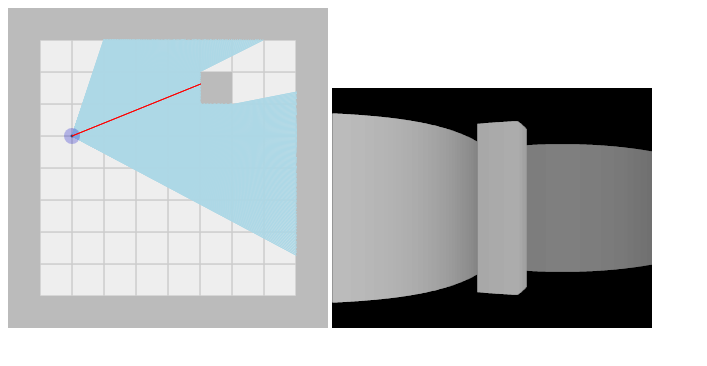
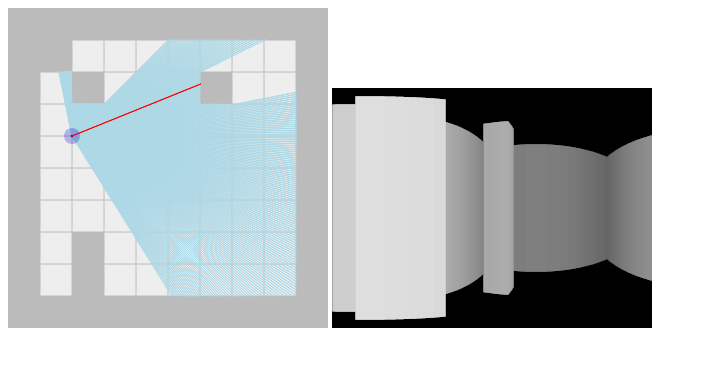
Before and after one commit to shinypb/rayc, a plain HTML site: page index.html in a window 1280 px wide. Shown: the whole page, without its empty margins (0-707 px from the left). Drawn offline with Linux system fonts and the light colour scheme.

Commit message:
Break things up a bit

```diff
--- a/index.html
+++ b/index.html
@@ -4,130 +4,160 @@
     <canvas id="c"></canvas>
     <canvas id="viewport"></canvas>
   </body>
-  <script>
-    (function() {
-      var kGridColor = '#ccc'
-      var kBlockSize = 32;
-      var kCircleFill = 'rgba(0, 0, 200, 0.25)';
-      var kCircleStroke = 'rgba(0, 0, 50, 0.75)';
-      var kCircleRadius = 8;
-      var kBlockColor = '#bbb';
+  <script>console.log('----------', new Date);</script>
+  <script id="rconst">
+    window.RConst = {
+      kBlockSize: 32,
 
-      var kKeyLeft = 37;
-      var kKeyUp = 38;
-      var kKeyRight = 39;
-      var kKeyDown = 40;
+      //  Visual appearance
+      kBlockColor: '#bbb',
+      kGridColor: '#ccc',
+      kPointFill: 'rgba(0, 0, 200, 0.25)',
+      kPointStroke: 'rgba(0, 0, 50, 0.75)',
+      kPointRadius: 8,
 
+      // Key codes
+      kKeyLeft: 37,
+      kKeyUp: 38,
+      kKeyRight: 39,
+      kKeyDown: 40,
 
-      var kMap = [
-        "1 1 1 1 1 1 1 1 1 1",
-        "1 0 0 0 0 0 0 0 0 1",
-        "1 0 0 0 0 0 1 0 0 1",
-        "1 0 0 0 0 0 0 0 0 1",
-        "1 0 0 0 0 0 0 0 0 1",
-        "1 0 0 0 0 0 0 0 0 1",
-        "1 0 0 0 0 0 0 0 0 1",
-        "1 0 0 0 0 0 0 0 0 1",
-        "1 0 0 0 0 0 0 0 0 1",
-        "1 1 1 1 1 1 1 1 1 1",
-      ];
-      var kSolidityMap = kMap.map(function(row) {
-        return row.replace(/\s/g, '').split('').map(function(elem) {
-          return elem == '1';
-        });
-      }).reduce(function(acc, elem) {
-        return acc.concat(elem);
-      }, [])
-      var kWorldHeight = kMap.length;
-      var kWorldWidth = kSolidityMap.length / kWorldHeight;
-      var kMaxRayLength = Math.ceil(Math.sqrt(Math.pow(kWorldHeight, 2) + Math.pow(kWorldWidth, 2))) * kBlockSize;
-      console.log('World is', kWorldWidth, 'x', kWorldHeight, 'so ray length is', kMaxRayLength);
-      var kFieldOfViewDegrees = 100;
-      var kViewportHeight = 240;
-      var kViewportWidth = 320;
-      var kIncrementRotate = 2;
-      var kIncrementMove = 2;
+      // 3D rendering
+      kFieldOfViewDegrees: 160,
+      kViewportHeight: 240,
+      kViewportWidth: 320,
 
-      function toA(arrayLike) {
-        return Array.prototype.slice.apply(arrayLike);
+      // Player movement
+      kIncrementRotate: 2,
+      kIncrementMove: 2,
+    };
+
+  </script>
+  <script id="rmap">
+
+    window.RMap = function(mapName) {
+      this.isSolidBlockCoords = function(x, y) {
+        var index = (y * this.width) + x;
+        return this.solidityMap[index];
       };
 
-      function $(sel) {
-        return toA(document.querySelectorAll(sel));
+      this.isSolidPxCoords = function(xPx, yPx) {
+        return this.isSolidBlockCoords(Math.floor(xPx / RConst.kBlockSize), Math.floor(yPx / RConst.kBlockSize));
       };
 
-      function deg2rad(angle) {
-        return (angle * Math.PI) / 180;
-      };
-
-      function deg(angle) {
-        return {
-          degrees: angle,
-          radians: deg2rad(angle)
-        }
-      };
-
-      function rad(rads) {
-        return {
-          degrees: NaN,
-          radians: rads
-        }
-      };
-
-      function isSolidBlockCoords(x, y) {
-        var index = (y * kWorldWidth) + x;
-        return kSolidityMap[index];
-      };
-
-      function isSolidPxCoords(xPx, yPx) {
-        return isSolidBlockCoords(Math.floor(xPx / kBlockSize), Math.floor(yPx / kBlockSize));
-      };
-
-      function distanceBetweenPoints(x1, y1, x2, y2) {
-        return Math.sqrt(Math.pow(x2 - x1, 2) + Math.pow(y2 - y1, 2));
-      };
-
-      function distanceToIntersect(x, y, radAngle) {
+      this.distanceToIntersect = function(x, y, radAngle) {
         var rayLength = 1;
-        while(rayLength < kMaxRayLength) {
+        while(rayLength < this.maxRayLength) {
           //  calculate next block
           var nextX = x + (rayLength * Math.sin(radAngle));
           var nextY = y + (rayLength * Math.cos(radAngle));
-          if (isSolidPxCoords(nextX, nextY)) {
+          if (this.isSolidPxCoords(nextX, nextY)) {
 
             if (false) {
               // Ray max extend into a solid block; cut it off at the edges
-              var destBlockLeft = Math.floor(nextX / kBlockSize) * kBlockSize;
-              var destBlockTop  = Math.floor(nextY / kBlockSize) * kBlockSize;
+              var destBlockLeft = Math.floor(nextX / RConst.kBlockSize) * RConst.kBlockSize;
+              var destBlockTop  = Math.floor(nextY / RConst.kBlockSize) * RConst.kBlockSize;
               var rayHitX, rayHitY;
               if (x < nextX) {
                 rayHitX = destBlockLeft;
               } else {
-                rayHitX = destBlockLeft + kBlockSize;
+                rayHitX = destBlockLeft + RConst.kBlockSize;
               };
               if (y < nextY) {
                 rayHitY = destBlockTop;
               } else {
-                rayHitY = destBlockTop + kBlockSize;
+                rayHitY = destBlockTop + RConst.kBlockSize;
               };
               rCanvas.drawPoint(rayHitX, rayHitY);
 
               return distanceBetweenPoints(x, y, rayHitX, rayHitY);
             } else {
               // lazy/easy way
-              return distanceBetweenPoints(x, y, nextX, nextY);
+              return RMath.distanceBetweenPoints(x, y, nextX, nextY);
             };
           };
 
-          rayLength += 1 ; // would prefer to use kBlockSize / 2;
+          rayLength += 1 ; // would prefer to use RConst.kBlockSize / 2;
         };
 
         throw 'Unable to find an intersection';
       };
 
-      var RCanvas = function(canvasElem, backgroundColor) {
-        this.width  = canvasElem.offsetWidth;
-        this.height = canvasElem.offsetHeight;
+
+      this.init = function() {
+        /**
+         *  Maps are defined with arrays like this:
+         *  [
+         *    '111',
+         *    '101',
+         *    '111'
+         *  ]
+         *  Blocks containing '1' are walls, everything else is floor.
+         *
+         *  This function transforms that structure into an array with one boolean per block:
+         *  [
+         *    true, true, true,
+         *    true, false, true,
+         *    true, true, true
+         *  ]
+         *
+         */
+        var rawMapData = RMaps[mapName]
+        this.solidityMap = rawMapData.map(function(row) {
+          return row.replace(/\s/g, '').split('').map(function(elem) {
+            return elem == '#';
+          });
+        }).reduce(function(acc, elem) {
+          return acc.concat(elem);
+        }, [])
+
+        this.height = rawMapData.length;
+        this.width = this.solidityMap.length / this.height;
+        this.maxRayLength = Math.ceil(Math.sqrt(Math.pow(this.height, 2) + Math.pow(this.width, 2))) * RConst.kBlockSize;
+        console.log('World is', this.width, 'x', this.height, 'so ray length is', this.maxRayLength);
+      };
+
+      this.init();
+    };
+
+    window.RMaps = {
+      demo1: [
+        "# # # # # # # # # #",
+        "# # - - - - - - - #",
+        "# - # - - - # - - #",
+        "# - - - - - - - - #",
+        "# - - - - - - - - #",
+        "# - - - - - - - - #",
+        "# - - - - - - - - #",
+        "# - # - - - - - - #",
+        "# - # - - - - - - #",
+        "# # # # # # # # # #",
+      ]
+    };
+
+
+  </script>
+  <script id="rmath">
+    window.RMath = {
+      deg2rad: function(angle) {
+        return (angle * Math.PI) / 180;
+      },
+
+      distanceBetweenPoints: function (x1, y1, x2, y2) {
+        return Math.sqrt(Math.pow(x2 - x1, 2) + Math.pow(y2 - y1, 2));
+      },
+    };
+  </script>
+  <script>
+    (function() {
+
+
+      var RCanvas = function(canvasElem, backgroundColor, width, height) {
+
+        this.width = width;
+        this.height = height;
+        canvasElem.width = width;
+        canvasElem.height = height;
 
         var context = canvasElem.getContext('2d');
         this.context = context;
@@ -164,39 +194,35 @@
 
         this.drawPoint = function(x, y) {
           context.beginPath();
-          context.arc(x, y, kCircleRadius, 0, 2 * Math.PI, false);
-          context.fillStyle = kCircleFill;
+          context.arc(x, y, RConst.kPointRadius, 0, 2 * Math.PI, false);
+          context.fillStyle = RConst.kPointFill;
           context.fill();
 
           context.beginPath();
           context.arc(x, y, 1, 0, 2 * Math.PI, false);
           context.lineWidth = 1;
-          context.strokeStyle = kCircleStroke;
+          context.strokeStyle = RConst.kPointStroke;
           context.stroke();
         };
       };
 
-      var RWorld = function(rCanvas) {
-        var kWorldWidth = rCanvas.width / kBlockSize;
-        var kWorldHeight = rCanvas.height / kBlockSize;
-
+      var RWorld = function(rCanvas, map) {
         this.drawBlocks = function() {
-          console.log(kSolidityMap.length);
-          for(var i = 0; i < kSolidityMap.length; i++) {
-            if (kSolidityMap[i]) {
-              var x = i % kWorldWidth;
-              var y = (i - x) / kWorldWidth;
-              rCanvas.fillRect(x * kBlockSize, y * kBlockSize, kBlockSize, kBlockSize, kBlockColor);
+          for(var i = 0; i < map.solidityMap.length; i++) {
+            if (map.solidityMap[i]) {
+              var x = i % map.width;
+              var y = (i - x) / map.width;
+              rCanvas.fillRect(x * RConst.kBlockSize, y * RConst.kBlockSize, RConst.kBlockSize, RConst.kBlockSize, RConst.kBlockColor);
             }
           };
         };
 
         this.drawGrid = function() {
-          rCanvas.context.strokeStyle = kGridColor;
+          rCanvas.context.strokeStyle = RConst.kGridColor;
           if (rCanvas.height != rCanvas.width) {
             throw "drawGrid expects a square canvas";
           };
-          for(var i = 0; i < rCanvas.width; i += kBlockSize) {
+          for(var i = 0; i < rCanvas.width; i += RConst.kBlockSize) {
             rCanvas.drawLine(i, 0, i, rCanvas.height - 1);
             rCanvas.drawLine(0, i, rCanvas.width - 1, i);
           };
@@ -218,14 +244,19 @@
           this.bufferCanvas.width = rCanvas.width;
           window.bs = this.bufferCanvas;
           var bufferCanvasContext = this.bufferCanvas.getContext('2d');
-          bufferCanvasContext.drawImage(rCanvas.elem, 0, 0, 320, 320);
+          bufferCanvasContext.drawImage(rCanvas.elem, 0, 0);
         };
+
+        this.init = function() {
+        };
+
+        this.init();
       };
 
-      var RPlayer = function(rCanvas, startX, startY, viewAngle) {
+      var RPlayer = function(rCanvas, rMap, startX, startY, startingViewAngle) {
         this.x = startX;
         this.y = startY;
-        this.viewAngle = viewAngle;
+        this.viewAngle = startingViewAngle;
 
         this.keyMap = {};
 
@@ -241,52 +272,51 @@
           rCanvas.drawPoint(this.x, this.y);
 
           //  See what ray hits
-          var rayLength = distanceToIntersect(this.x, this.y, deg2rad(this.viewAngle));
+          var rayLength = rMap.distanceToIntersect(this.x, this.y, RMath.deg2rad(this.viewAngle));
 
           //  Draw ray
           rCanvas.context.strokeStyle = 'red';
-          rCanvas.drawVector(this.x, this.y, deg2rad(this.viewAngle), rayLength);
+          rCanvas.drawVector(this.x, this.y, RMath.deg2rad(this.viewAngle), rayLength);
         };
 
         this.tick = function() {
-          document.title = this.viewAngle;
-          if (this.keyMap[kKeyLeft]) {
-            this.viewAngle = (360 + (this.viewAngle + kIncrementRotate)) % 360;
-          } else if (this.keyMap[kKeyRight]) {
-            this.viewAngle = (360 + (this.viewAngle - kIncrementRotate)) % 360;
+          if (this.keyMap[RConst.kKeyLeft]) {
+            this.viewAngle = (360 + (this.viewAngle + RConst.kIncrementRotate)) % 360;
+          } else if (this.keyMap[RConst.kKeyRight]) {
+            this.viewAngle = (360 + (this.viewAngle - RConst.kIncrementRotate)) % 360;
           };
 
-          if (this.keyMap[kKeyUp]) {
-            this.x += kIncrementMove * Math.sin(deg2rad(this.viewAngle));
-            this.y += kIncrementMove * Math.cos(deg2rad(this.viewAngle));
-          } else if (this.keyMap[kKeyDown]) {
-            this.x -= kIncrementMove * Math.sin(deg2rad(this.viewAngle));
-            this.y -= kIncrementMove * Math.cos(deg2rad(this.viewAngle));
+          if (this.keyMap[RConst.kKeyUp]) {
+            this.x += RConst.kIncrementMove * Math.sin(RMath.deg2rad(this.viewAngle));
+            this.y += RConst.kIncrementMove * Math.cos(RMath.deg2rad(this.viewAngle));
+          } else if (this.keyMap[RConst.kKeyDown]) {
+            this.x -= RConst.kIncrementMove * Math.sin(RMath.deg2rad(this.viewAngle));
+            this.y -= RConst.kIncrementMove * Math.cos(RMath.deg2rad(this.viewAngle));
           };
         };
       };
 
-      var RViewport = function(mapRCanvas, viewportRCanvas, rPlayer) {
-        var halfFieldOfViewDegrees = kFieldOfViewDegrees / 2;
+      var RViewport = function(mapRCanvas, viewportRCanvas, rPlayer, rMap) {
+        var halfFieldOfViewDegrees = RConst.kFieldOfViewDegrees / 2;
         this.draw = function() {
           mapRCanvas.context.strokeStyle = 'lightblue';
           viewportRCanvas.context.strokeStyle = 'white';
 
           var minAngle = rPlayer.viewAngle - halfFieldOfViewDegrees;
-          for(var x = 0; x < kViewportWidth; x++) {
-            var angle = minAngle + ((x / kViewportWidth) * kFieldOfViewDegrees);
+          for(var x = 0; x < RConst.kViewportWidth; x++) {
+            var angle = minAngle + ((x / RConst.kViewportWidth) * RConst.kFieldOfViewDegrees);
 
-            var rayLength = distanceToIntersect(rPlayer.x, rPlayer.y, deg2rad(angle));
+            var rayLength = rMap.distanceToIntersect(rPlayer.x, rPlayer.y, RMath.deg2rad(angle));
 
             //  Draw the vector in the top-down view
-            mapRCanvas.drawVector(rPlayer.x, rPlayer.y, deg2rad(angle), rayLength);
+            mapRCanvas.drawVector(rPlayer.x, rPlayer.y, RMath.deg2rad(angle), rayLength);
 
             //  Draw the column in the viewport
-            var wallHeight = (1 - (rayLength / kMaxRayLength)) * kViewportHeight;
-            var wallY = kViewportHeight / 2 - wallHeight / 2;
-            var wallColor = Math.floor((1 - (rayLength / kMaxRayLength)) * 255);
+            var wallHeight = (1 - (rayLength / rMap.maxRayLength)) * RConst.kViewportHeight;
+            var wallY = RConst.kViewportHeight / 2 - wallHeight / 2;
+            var wallColor = Math.floor((1 - (rayLength / rMap.maxRayLength)) * 255);
             viewportRCanvas.context.strokeStyle = 'rgb(' + [wallColor, wallColor, wallColor].join(',') + ')';
-            viewportRCanvas.drawLine(kViewportWidth - x, wallY, kViewportWidth - x, kViewportHeight - wallY);
+            viewportRCanvas.drawLine(RConst.kViewportWidth - x, wallY, RConst.kViewportWidth - x, RConst.kViewportHeight - wallY);
           };
         };
 
@@ -322,25 +352,31 @@
           };
 
           this.init = function() {
-            this.canvasElem = $(mapCanvasSel)[0];
-            if (!this.canvasElem) {
-              throw "No canvas found with selector " + mapCanvasSel;
-            }
-            this.canvasElem.width = kWorldWidth * kBlockSize;
-            this.canvasElem.height = kWorldHeight * kBlockSize;
+            this.rMap = new RMap('demo1');
 
-            this.viewportCanvasElem = $(viewportCanvasSel)[0];
-            if (!this.viewportCanvasElem) {
-              throw "No canvas found with selector " + viewportCanvasSel;
-            };
-            this.viewportCanvasElem.width = kViewportWidth;
-            this.viewportCanvasElem.height = kViewportHeight;
+            this.mapCanvasElem = document.querySelector(mapCanvasSel);
+            this.mapRCanvas = new RCanvas(this.mapCanvasElem, '#eee', this.rMap.width * RConst.kBlockSize, this.rMap.height * RConst.kBlockSize);
+//            this.mapRCanvas.d = true;
 
-            this.mapRCanvas = new RCanvas(this.canvasElem, '#eee');
-            this.viewportRCanvas = new RCanvas(this.viewportCanvasElem, 'black');
-            this.rWorld = new RWorld(this.mapRCanvas);
-            this.rPlayer = new RPlayer(this.mapRCanvas, 64, 128, 112);
-            this.rViewport = new RViewport(this.mapRCanvas, this.viewportRCanvas, this.rPlayer);
+            this.viewportCanvasElem = document.querySelector(viewportCanvasSel);
+            this.viewportRCanvas = new RCanvas(this.viewportCanvasElem, 'black', RConst.kViewportWidth, RConst.kViewportHeight);
+
+            this.rWorld = new RWorld(this.mapRCanvas, this.rMap);
+            this.viewportCanvasElem.width = RConst.kViewportWidth;
+            this.viewportCanvasElem.height = RConst.kViewportHeight;
+
+            this.rPlayer = new RPlayer(
+              this.mapRCanvas,
+              this.rMap,
+              64, 128,
+              112
+            );
+            this.rViewport = new RViewport(
+              this.mapRCanvas,
+              this.viewportRCanvas,
+              this.rPlayer,
+              this.rMap
+            );
 
             this.tick();
           };
```
